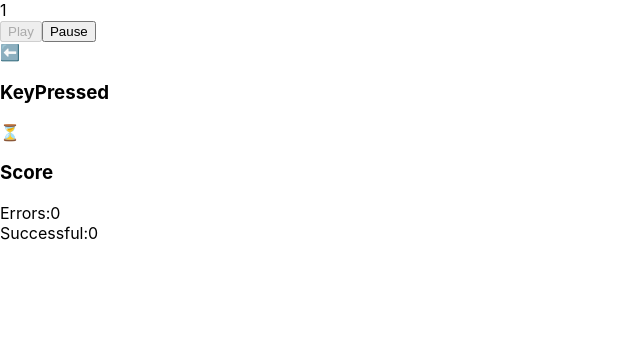
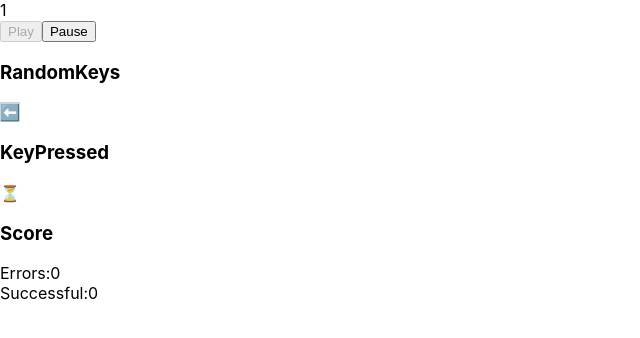
Before and after one commit to ElenaVereskun/redux-toolkit, a React (Vite) app: page / in a window 1280 px wide. Both pictures are taken after a click on the button "Play". Shown: the top 338 px of the page, without its empty margins (0-640 px from the left). Built offline with nearby package versions, Linux system fonts and the light colour scheme.

Commit message:
fix readme

```diff
--- a/src/components/Playground/components/RandomKeys/RandomKeys.tsx
+++ b/src/components/Playground/components/RandomKeys/RandomKeys.tsx
@@ -1,8 +1,7 @@
-// import styles from "./PandomKeys.module.css"
+import { useAppSelector } from "../../../../app/hooks"
 
-import { useAppDispatch, useAppSelector } from "../../../../app/hooks"
-import { MAP_ARROW_CODES } from "../../constants"
-import { IMapArrowCodes } from "../../types"
+import RandomArrows from "./components/RandomArrows"
+import WelcomeText from "./components/WelcomeText"
 
 export interface IPandomKeysProps {
   isTimerActive: boolean
@@ -12,13 +11,15 @@ const PandomKeys: React.FC<IPandomKeysProps> = props => {
   const { isTimerActive } = props
 
   const state = useAppSelector(state => state.playground)
+
   return (
     <div>
-      {state.steps.map((element, index) => (
-        <span key={index}>
-          {MAP_ARROW_CODES[element.currentValue as keyof IMapArrowCodes]}
-        </span>
-      ))}
+      <h3>RandomKeys</h3>
+      {state.steps.length === 0 ? (
+        <WelcomeText isTimerActive={isTimerActive} />
+      ) : (
+        <RandomArrows />
+      )}
     </div>
   )
 }
--- /dev/null
+++ b/src/components/Playground/components/RandomKeys/components/RandomArrows/RandomArrows.module.css
@@ -0,0 +1,9 @@
+.icon{
+    background-color: rgb(202, 213, 223);
+}
+.iconSuccess{
+    background-color: rgb(170, 231, 211);
+}
+.iconUnsuccess{
+    background-color: rgb(211, 147, 147);
+}
--- /dev/null
+++ b/src/components/Playground/components/RandomKeys/components/RandomArrows/RandomArrows.tsx
@@ -0,0 +1,31 @@
+import styles from "./RandomArrows.module.css"
+import { MAP_ARROW_CODES } from "../../../../constants"
+import { IPlayGroundStepsState } from "../../../../store/types"
+import { useAppSelector } from "../../../../../../app/hooks"
+import { IMapArrowCodes } from "../../../../types"
+
+const RandomArrows: React.FC = () => {
+  const getStylesRandomKeys = (element: IPlayGroundStepsState): string => {
+    if (element.success && element.success !== null) {
+      return styles.iconSuccess
+    }
+    if (!element.success && element.success !== null) {
+      return styles.iconUnsuccess
+    }
+    return styles.icon
+  }
+
+  const state = useAppSelector(state => state.playground)
+
+  return (
+    <div>
+      {state.steps.map(element => (
+        <span key={element.step} className={getStylesRandomKeys(element)}>
+          {MAP_ARROW_CODES[element.currentValue as keyof IMapArrowCodes]}
+        </span>
+      ))}
+    </div>
+  )
+}
+
+export default RandomArrows
--- /dev/null
+++ b/src/components/Playground/components/RandomKeys/components/RandomArrows/index.ts
@@ -0,0 +1 @@
+export { default } from "./RandomArrows"
--- /dev/null
+++ b/src/components/Playground/components/RandomKeys/components/WelcomeText/WelcomeText.tsx
@@ -0,0 +1,21 @@
+// import styles from "./WelcomeText.module.css"
+
+export interface IWelcomeTextProps {
+  isTimerActive: boolean
+}
+
+const WelcomeText: React.FC<IWelcomeTextProps> = props => {
+  const { isTimerActive } = props
+
+  if (isTimerActive) {
+    return <span>Loading...</span>
+  }
+
+  return (
+    <span>
+      Press "Play" to start the game and wait for the first arrow to arrear
+    </span>
+  )
+}
+
+export default WelcomeText
--- /dev/null
+++ b/src/components/Playground/components/RandomKeys/components/WelcomeText/index.ts
@@ -0,0 +1 @@
+export { default } from "./WelcomeText"
```
Also changed, not shown: src/components/Playground/components/RandomKeys/PandomKeys.module.css (deleted), 1 other file (tests, documents, lock files or other folders).
